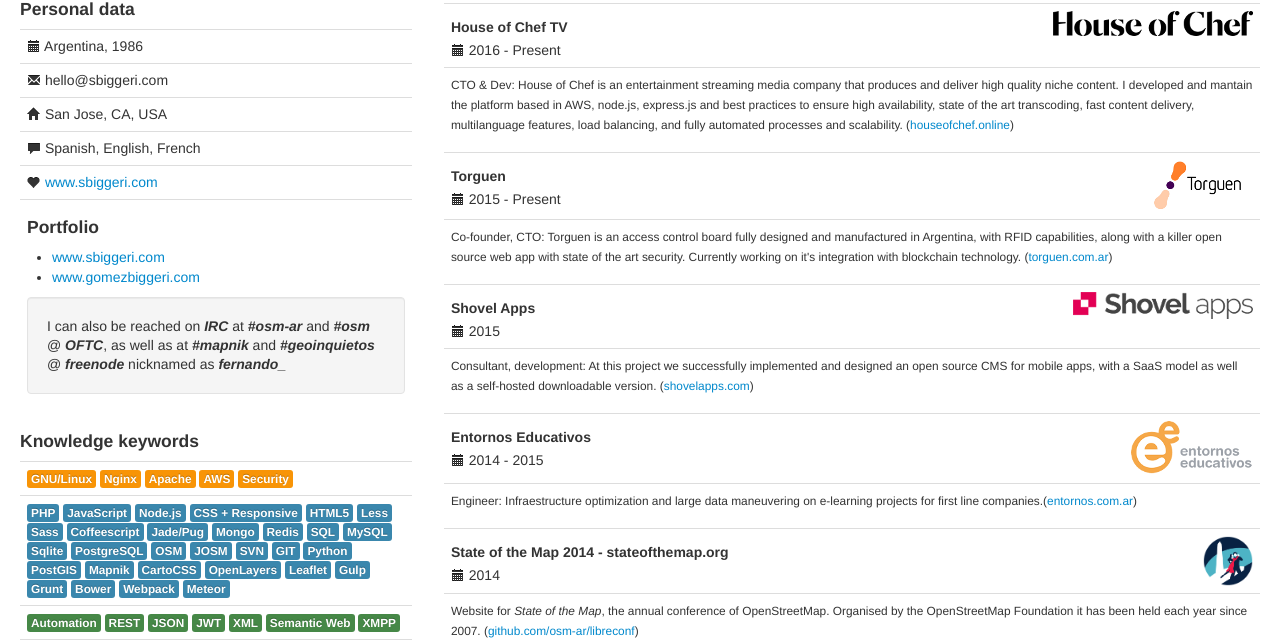
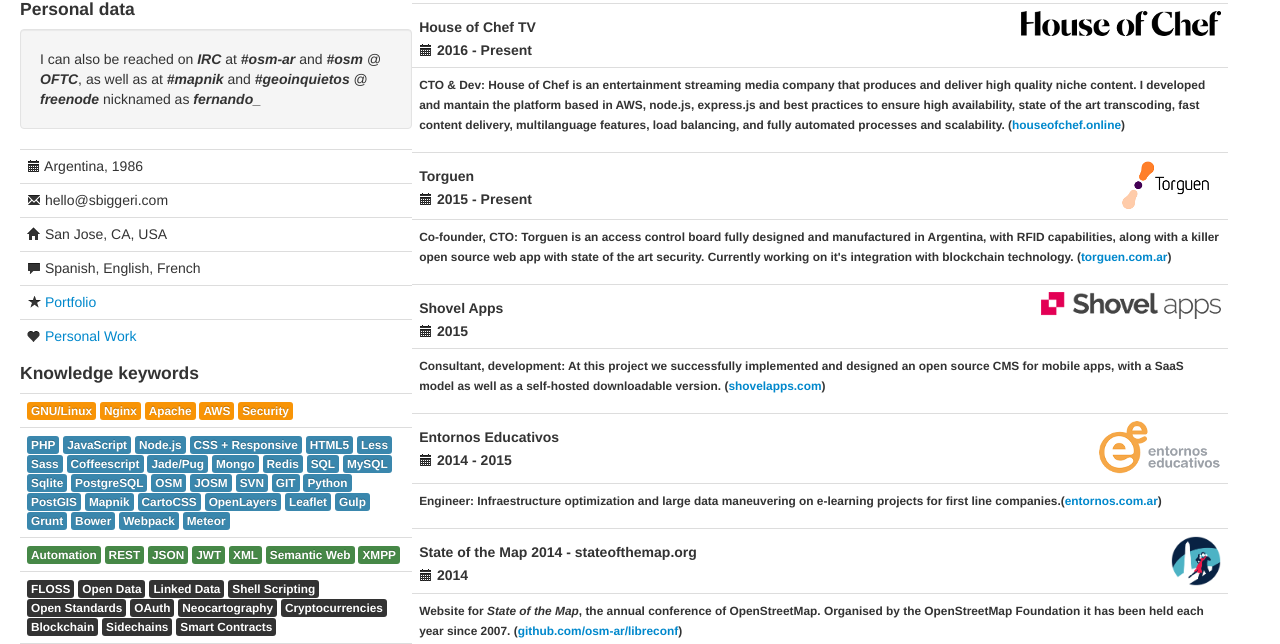
Before and after one commit to gomezgomez/resume, a plain HTML site: page index.html in a window 1280 px wide. Shown: the part 97-741 px from the top of the page. Drawn offline with nearby package versions, Linux system fonts and the light colour scheme.

Commit message:
Update index.html

```diff
--- a/index.html
+++ b/index.html
@@ -23,14 +23,10 @@
          <tr><td><i class="icon-envelope"></i> hello@sbiggeri.com </td></tr>
          <tr><td><i class="icon-home"></i> San Jose, CA, USA </td></tr>
          <tr><td><i class="icon-comment"></i> Spanish, English, French </td></tr>
-         <tr><td><i class="icon-heart"></i> <a href="http://www.sbiggeri.com" target="_blank">www.sbiggeri.com</a> </td></tr>
+         <tr><td><i class="icon-star"></i> <a href="http://www.sbiggeri.com" target="_blank">Portfolio</a> </td></tr>
+         <tr><td><i class="icon-heart"></i> <a href="http://www.gomezbiggeri.com" target="_blank">Personal Work</a> </td></tr>
 
-		<tr><td>
-			<h4>Portfolio</h4>
-			<ul>
-				<li><a href="http://www.sbiggeri.com" target="_blank">www.sbiggeri.com</a></li>
-				<li><a href="http://www.gomezbiggeri" target="_blank">www.gomezbiggeri.com</a></li>
-			</ul>
+
 			<div class="well">I can also be reached on <b><i>IRC</i></b> at <b><i>#osm-ar</i></b> and <b><i>#osm</i></b> @ <b><i>OFTC</i></b>, as well as at <b><i>#mapnik</i></b> and <b><i>#geoinquietos</i></b> @ <b><i>freenode</i></b> nicknamed as <b><i>fernando_</i></div>
 		</td></tr>
 		</table>
```
